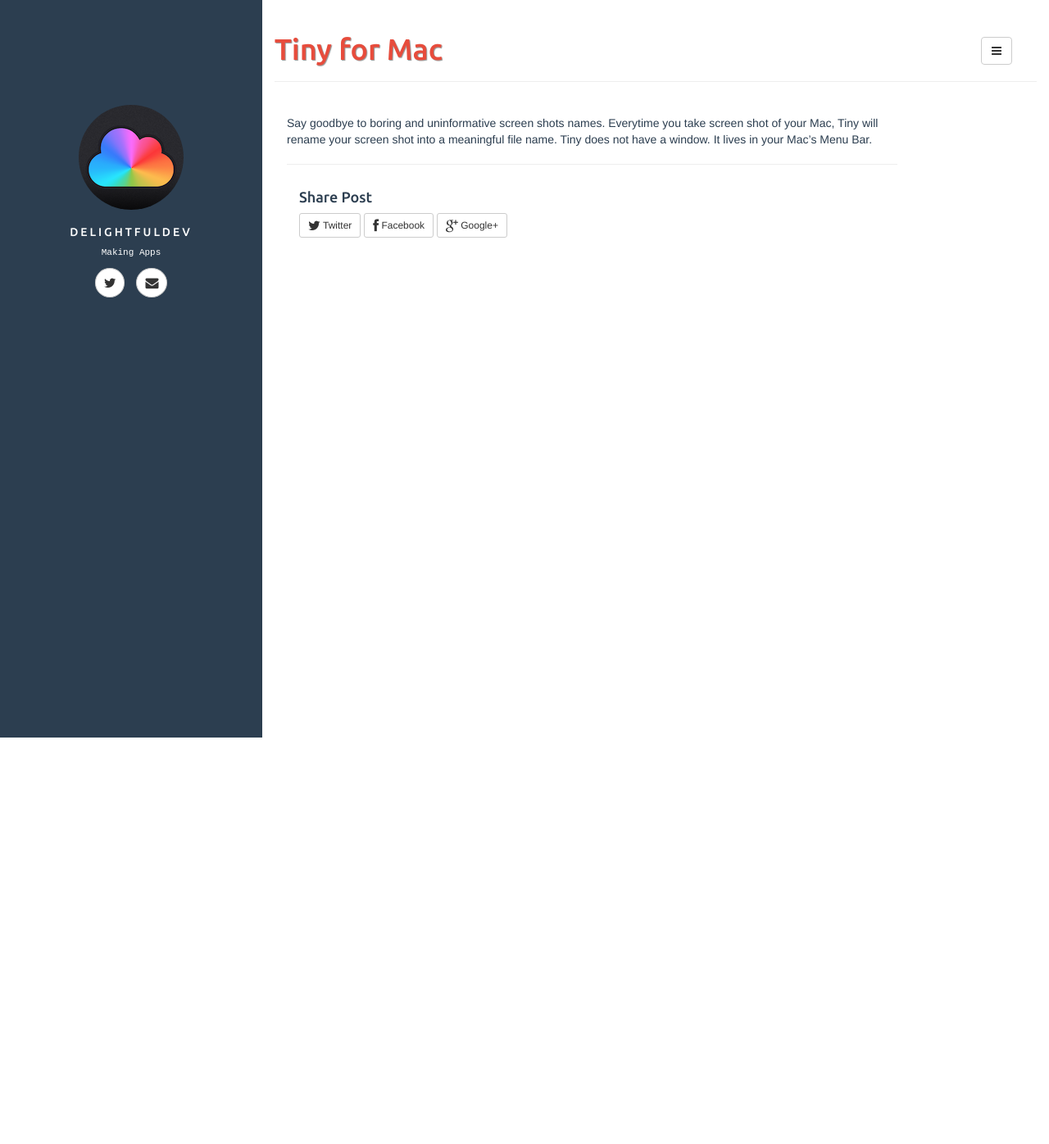
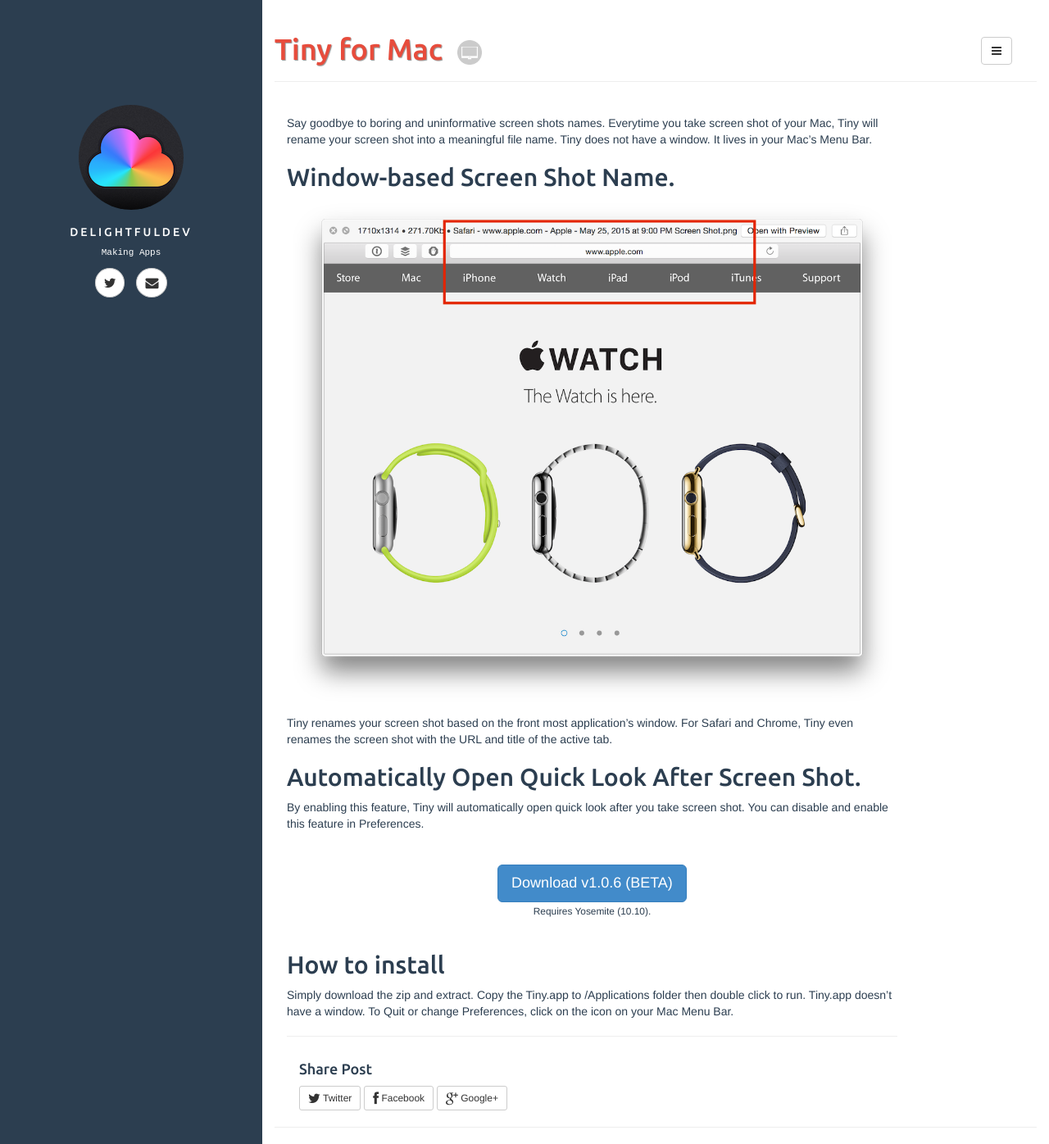
Before and after one commit to nicnocquee/delightfuldev-website, a Jekyll site: the page built from _posts/2015-10-12-tiny-for-mac.markdown, in a window 1280 px wide and 1396 px high. Shown: the whole window at 82% size. Built offline with Jekyll 4.4.1, drawn with Linux system fonts in a browser that asks for light colours; nearby versions of some CDN libraries.

Commit message:
tiny for mac

```diff
--- a/_includes/post.html
+++ b/_includes/post.html
@@ -1,5 +1,5 @@
 <div class="page-header">
-  <h1>{{ page.title }} {% if page.tagline %}<small>{{page.tagline}}</small>{% endif %}</h1>
+  <h1>{{ page.title }} {% if page.tagline %}<small>{{page.tagline}}</small>{% endif %}<img class="apptype" src="/assets/media/{{ page.apptype }}.png"></h1>
 </div>
 
 <article>
@@ -121,3 +121,4 @@
 	</div>
 </article>
 <div class="clearfix"></div>
+<hr/>
--- a/_posts/2015-10-12-tiny-for-mac.markdown
+++ b/_posts/2015-10-12-tiny-for-mac.markdown
@@ -11,3 +11,49 @@
 ---
 
 Say goodbye to boring and uninformative screen shots names. Everytime you take screen shot of your Mac, Tiny will rename your screen shot into a meaningful file name. Tiny does not have a window. It lives in your Mac's Menu Bar.
+
+## Window-based Screen Shot Name.
+
+![]({{ site.url }}/assets/media/tiny/tiny-safari-window-marked.png)
+
+Tiny renames your screen shot based on the front most application's window. For Safari and Chrome, Tiny even renames the screen shot with the URL and title of the active tab.
+
+## Automatically Open Quick Look After Screen Shot.
+
+By enabling this feature, Tiny will automatically open quick look after you take screen shot. You can disable and enable this feature in Preferences.
+
+<div class="tinydownload">
+  <a class="btn btn-primary btn-lg btn-tinydownload" role="button">Download v1.0.6 (BETA)</a>
+  <p><small>Requires Yosemite (10.10).</small></p>
+  <!-- Modal -->
+  <div id="myModal" class="modal fade" role="dialog">
+    <div class="modal-dialog">
+
+      <!-- Modal content-->
+      <div class="modal-content">
+        <div class="modal-header">
+          <button type="button" class="close" data-dismiss="modal">&times;</button>
+          <h4 class="modal-title">FREE DOWNLOAD!</h4>
+        </div>
+        <div class="modal-body">
+          <p>No, really, Tiny is FREE. Instead of asking you to pay for my coffee while making this app, I ask you to donate to <a href="https://wikimediafoundation.org/wiki/Ways_to_Give">Wikipedia</a> instead. Or help fund healthcare for patients around the world via <a href="https://watsi.org">Watsi</a>. Or simply make someone's day. As The Doctor said, Be Magnificent!</p>
+          <p><a href="/assets/files/tiny/Tiny.zip">Click here to download the file.</a></p>
+          <img src="https://38.media.tumblr.com/a3eb39b96ff9da7d77d31da9fa7e3598/tumblr_mi8ggsHpW21rzqimpo1_500.gif">
+        </div>
+      </div>
+
+    </div>
+  </div>
+</div>
+
+## How to install
+
+Simply download the zip and extract. Copy the Tiny.app to /Applications folder then double click to run. Tiny.app doesn't have a window. To Quit or change Preferences, click on the icon on your Mac Menu Bar.
+
+<script src="//code.jquery.com/jquery-1.11.3.min.js"></script>
+<script src="//code.jquery.com/jquery-migrate-1.2.1.min.js"></script>
+<script type="text/javascript">
+    $('.btn-tinydownload').click(function () {
+      $('#myModal').modal('show');
+    });
+</script>
--- a/assets/css/style.css
+++ b/assets/css/style.css
@@ -88,6 +88,11 @@
 .page-header {
 	color: #e74c3c;
 	text-shadow: 1px 1px 1px rgba(150, 150, 150, 1);
+}
+
+.page-header img.apptype {
+	width: 30px;
+	margin-left: 10px;
 }
 
 article{
@@ -209,3 +214,9 @@
 	border-radius: 50%;
 	line-height: normal;
 }
+
+.tinydownload {
+	text-align: center;
+	margin-top: 40px;
+	margin-bottom: 40px;
+}
```
Also changed, not shown: assets/files/tiny/1.0.6.html (added, +8 -0 lines), assets/files/tiny/update.xml (added, +17 -0 lines), assets/media/tiny/accessibility.png (added), assets/media/tiny/security-accessibility.png (added), assets/media/tiny/security.png (added), assets/media/tiny/tiny-facebook-opengraph.png (added), assets/media/tiny/tiny-safari-window-marked.png (added), assets/media/tiny/tiny-safari-window.png (added), assets/media/tiny/unidentified.png (added), 2 other files.
